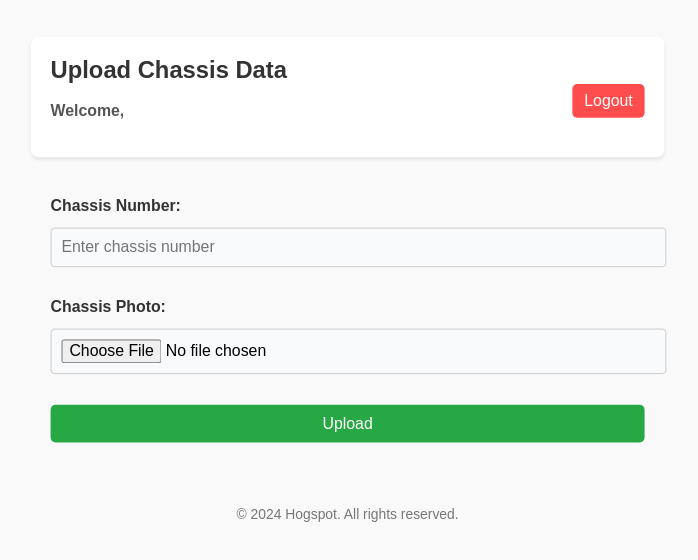
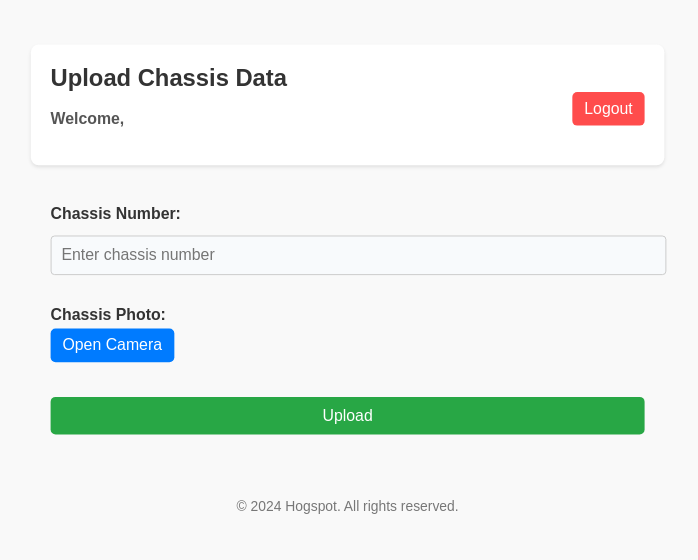
Before and after one commit to nevinsebastian/rto-tvs, a React (Create React App) app: page /stock in a window 1280 px wide. Shown: the part 110-670 px from the top of the page, without its empty margins (286-984 px from the left). Built offline with nearby package versions, Linux system fonts and the light colour scheme; sample sign-in values are in the browser's storage.

Commit message:
chassis uploading

```diff
--- a/src/pages/Stock.js
+++ b/src/pages/Stock.js
@@ -1,31 +1,76 @@
-import React, { useEffect, useState } from 'react';
+import React, { useEffect, useRef, useState } from 'react';
 import { useNavigate } from 'react-router-dom';
 
 const Stock = () => {
   const [user] = useState(() => JSON.parse(localStorage.getItem('user')));
   const [chassisNumber, setChassisNumber] = useState('');
   const [chassisPhoto, setChassisPhoto] = useState(null);
+  const [isCameraActive, setIsCameraActive] = useState(false);
+  const [previewImage, setPreviewImage] = useState(null);
   const navigate = useNavigate();
+  const videoRef = useRef(null);
+  const canvasRef = useRef(null);
 
   useEffect(() => {
     if (!user) {
-      navigate('/login'); // Redirect to login if user is not found
+      navigate('/login');
     }
   }, [user, navigate]);
 
   const handleLogout = () => {
     localStorage.removeItem('user');
     localStorage.removeItem('token');
-    navigate('/login'); // Redirect to login on logout
+    navigate('/login');
   };
 
-  const handleFileChange = (event) => {
-    setChassisPhoto(event.target.files[0]);
+  const startCamera = async () => {
+    setIsCameraActive(true);
+    try {
+      const stream = await navigator.mediaDevices.getUserMedia({
+        video: { facingMode: 'environment' }
+      });
+      videoRef.current.srcObject = stream;
+      videoRef.current.play();
+    } catch (error) {
+      console.error("Error accessing camera:", error);
+      alert("Could not access the camera. Please check permissions.");
+    }
+  };
+
+  const captureImage = () => {
+    const canvas = canvasRef.current;
+    const video = videoRef.current;
+
+    const targetWidth = video.videoWidth * 0.5; // Narrow the width to 50% of the video
+    const targetHeight = video.videoHeight; // Keep the full height for a vertical rectangle
+
+    canvas.width = targetWidth;
+    canvas.height = targetHeight;
+
+    const context = canvas.getContext('2d');
+    context.drawImage(
+      video,
+      (video.videoWidth - targetWidth) / 2, // Center the cropped area
+      0, // Start from the top of the frame
+      targetWidth,
+      targetHeight,
+      0,
+      0,
+      targetWidth,
+      targetHeight
+    );
+
+    canvas.toBlob((blob) => {
+      setChassisPhoto(blob); // Set the Blob object for the photo
+      setPreviewImage(URL.createObjectURL(blob));
+    });
+    setIsCameraActive(false);
   };
 
   const handleSubmit = async (event) => {
     event.preventDefault();
 
+    // Ensure both fields are filled
     if (!chassisNumber || !chassisPhoto) {
       alert('Please provide both chassis number and photo.');
       return;
@@ -33,7 +78,7 @@ const Stock = () => {
 
     const formData = new FormData();
     formData.append('chassis_number', chassisNumber);
-    formData.append('chassis_photo', chassisPhoto);
+    formData.append('chassis_photo', chassisPhoto); // Ensure this is the Blob
 
     try {
       const response = await fetch('https://api.tophaventvs.com:8000/chasis/upload', {
@@ -45,16 +90,16 @@ const Stock = () => {
       });
 
       if (!response.ok) {
-        throw new Error('Failed to upload chassis data');
+        const errorData = await response.json(); // Capture error details
+        console.error('Error response:', errorData); // Log the error details
+        throw new Error('Failed to upload chassis data: ' + errorData.detail);
       }
 
       const data = await response.json();
-      console.log('Upload successful:', data);
       alert(`Chassis uploaded successfully! Chassis Photo URL: ${data.chassis_photo_url}`);
-
-      // Reset the form after submission
       setChassisNumber('');
       setChassisPhoto(null);
+      setPreviewImage(null);
     } catch (error) {
       console.error('Error:', error);
       alert('There was an error uploading the chassis data. Please try again.');
@@ -88,13 +133,23 @@ const Stock = () => {
 
         <div style={styles.formGroup}>
           <label style={styles.label}>Chassis Photo:</label>
-          <input
-            type="file"
-            accept="image/*"
-            onChange={handleFileChange}
-            required
-            style={styles.input}
-          />
+          {isCameraActive ? (
+            <div style={styles.cameraContainer}>
+              <video ref={videoRef} style={styles.video}></video>
+              <button type="button" onClick={captureImage} style={styles.captureButton}>
+                Capture Image
+              </button>
+            </div>
+          ) : (
+            <button type="button" onClick={startCamera} style={styles.cameraButton}>
+              Open Camera
+            </button>
+          )}
+          {previewImage && (
+            <div style={styles.previewContainer}>
+              <img src={previewImage} alt="Captured preview" style={styles.previewImage} />
+            </div>
+          )}
         </div>
 
         <button type="submit" style={styles.submitButton}>Upload</button>
@@ -103,6 +158,8 @@ const Stock = () => {
       <footer style={styles.footer}>
         <p style={styles.footerText}>© {new Date().getFullYear()} Hogspot. All rights reserved.</p>
       </footer>
+
+      <canvas ref={canvasRef} style={{ display: 'none' }}></canvas>
     </div>
   );
 };
@@ -160,9 +217,6 @@ const styles = {
     cursor: 'pointer',
     transition: 'background-color 0.3s ease',
   },
-  logoutButtonHover: {
-    backgroundColor: '#e63939',
-  },
   form: {
     marginTop: '20px',
     width: '100%',
@@ -185,9 +239,6 @@ const styles = {
     fontSize: '16px',
     transition: 'border-color 0.3s ease',
   },
-  inputFocus: {
-    borderColor: '#4a90e2',
-  },
   submitButton: {
     backgroundColor: '#28a745',
     color: '#fff',
@@ -208,8 +259,44 @@ const styles = {
     fontSize: '14px',
     color: '#777',
   },
+  cameraContainer: {
+    display: 'flex',
+    flexDirection: 'column',
+    alignItems: 'center',
+  },
+  video: {
+    width: '50%',
+    height: '90vh',
+    maxWidth: '300px',
+    borderRadius: '8px',
+    objectFit: 'cover', // This will focus on the central part of the video feed
+  },
+  captureButton: {
+    marginTop: '10px',
+    backgroundColor: '#28a745',
+    color: '#fff',
+    padding: '8px 12px',
+    borderRadius: '5px',
+    border: 'none',
+    cursor: 'pointer',
+  },
+  cameraButton: {
+    backgroundColor: '#007bff',
+    color: '#fff',
+    border: 'none',
+    borderRadius: '5px',
+    padding: '8px 12px',
+    cursor: 'pointer',
+  },
+  previewContainer: {
+    marginTop: '10px',
+    textAlign: 'center',
+  },
+  previewImage: {
+    width: '100%',
+    maxWidth: '300px',
+    borderRadius: '8px',
+  },
 };
 
-// Media queries for responsiveness
-
 export default Stock;
```
